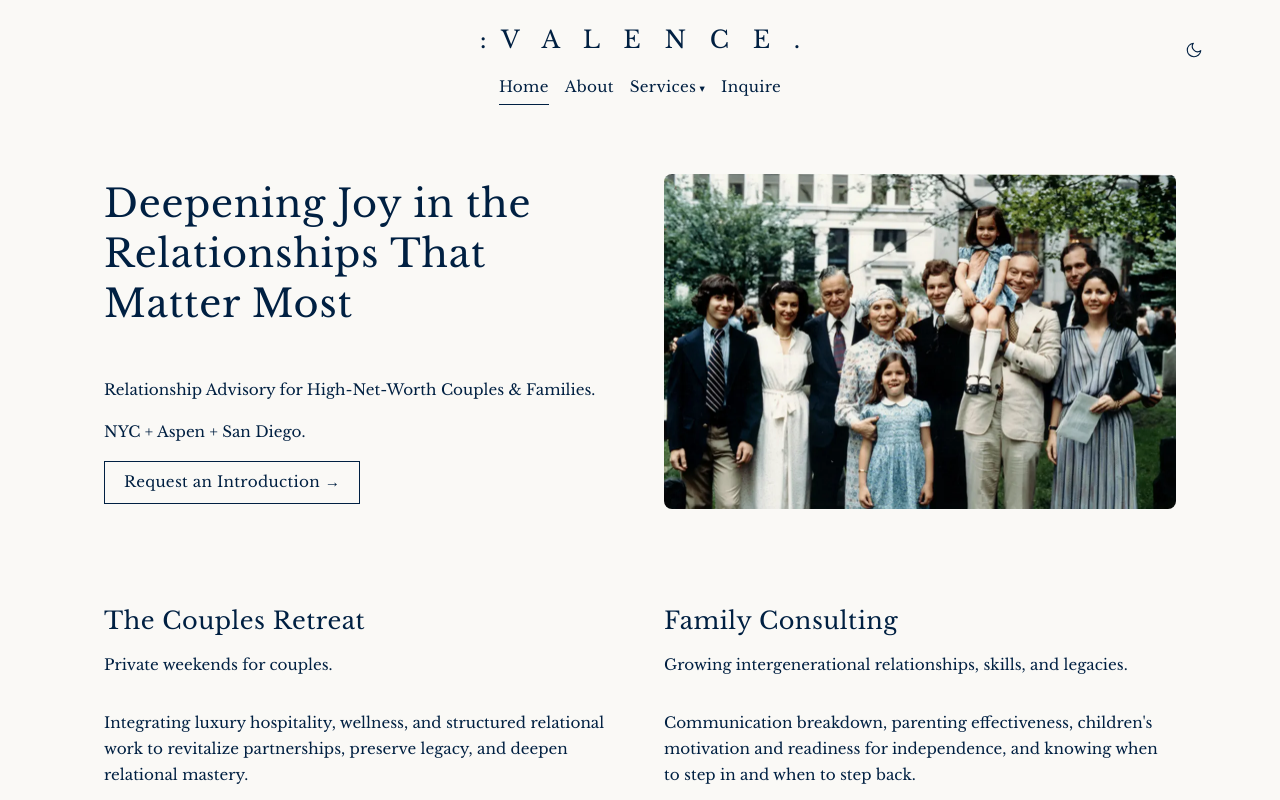
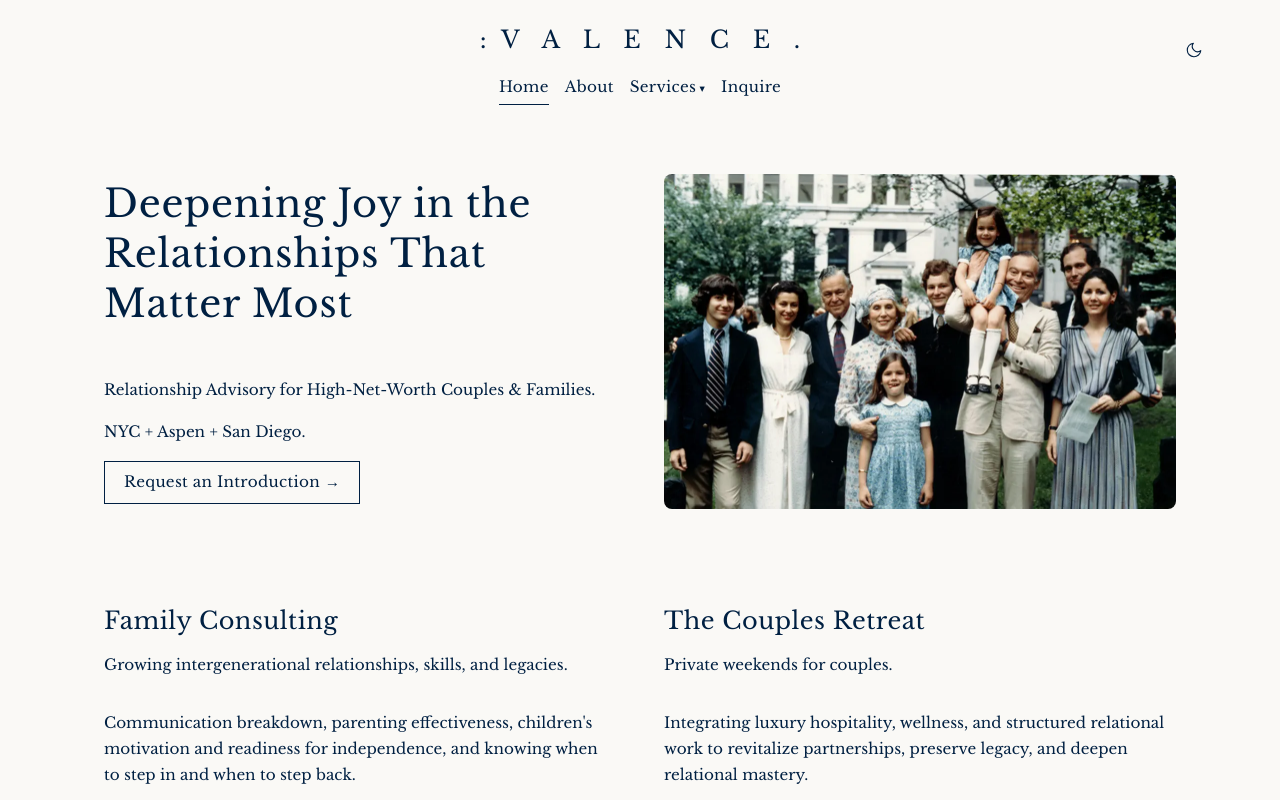
Before and after one commit to samuel-dunlap/valence-site, a Next.js app: page / in a window 1280 px wide. Shown: the top 800 px of the page. Built offline with nearby package versions, Linux system fonts and the light colour scheme.

Commit message:
Swap service order: Family Consulting first (left), Couples Retreat second (right)
Co-Authored-By: Claude Opus 4.6 <noreply@anthropic.com>

```diff
--- a/src/app/(with-footer)/page.tsx
+++ b/src/app/(with-footer)/page.tsx
@@ -37,18 +37,18 @@ export default function HomePage() {
         <section className={styles.services}>
           <div className={styles.servicesGrid}>
             <ServiceCard
+              title="Family Consulting"
+              tagline="Growing intergenerational relationships, skills, and legacies."
+              description="Communication breakdown, parenting effectiveness, children's motivation and readiness for independence, and knowing when to step in and when to step back."
+              href="/family-consulting"
+              ctaText="Learn More"
+            />
+            <ServiceCard
               title="The Couples Retreat"
               tagline="Private weekends for couples."
               description="Integrating luxury hospitality, wellness, and structured relational work to revitalize partnerships, preserve legacy, and deepen relational mastery."
               href="/couples-retreat"
               ctaText="Explore the Retreat"
-            />
-            <ServiceCard
-              title="Family Consulting"
-              tagline="Growing intergenerational relationships, skills, and legacies."
-              description="Communication breakdown, parenting effectiveness, children's motivation and readiness for independence, and knowing when to step in and when to step back."
-              href="/family-consulting"
-              ctaText="Learn More"
             />
           </div>
         </section>
--- a/src/lib/constants.ts
+++ b/src/lib/constants.ts
@@ -22,8 +22,8 @@ export const NAV_LINKS = [
 ] as const;
 
 export const SERVICE_LINKS = [
+  { href: "/family-consulting", label: "Family Consulting" },
   { href: "/couples-retreat", label: "Couples Retreat" },
-  { href: "/family-consulting", label: "Family Consulting" },
 ] as const;
 
 export const FOOTER_HREFS = new Set(["/", "/about", "/inquire"]);
```
